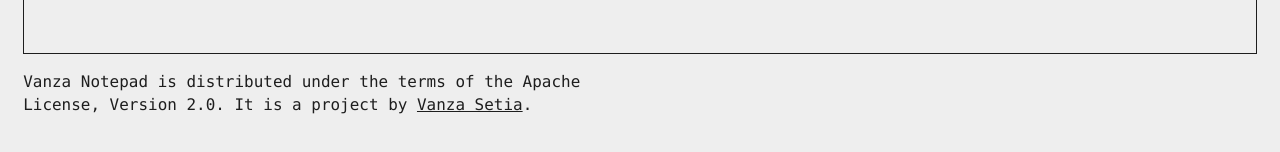
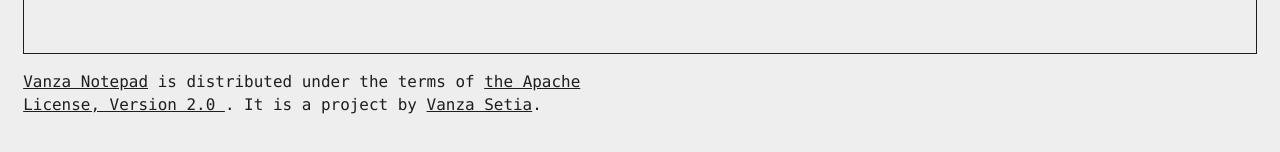
Before and after one commit to vanzasetia/vanza-notepad, a website: page index.html in a window 1280 px wide. Shown: the part 620-772 px from the top of the page. Drawn offline with Linux system fonts and the light colour scheme.

Commit message:
Link the source code

```diff
--- a/index.html
+++ b/index.html
@@ -307,8 +307,15 @@
     <footer>
       <div class="container">
         <p>
-          Vanza Notepad is distributed under the terms of the Apache License,
-          Version 2.0. It is a project by
+          <a href="https://github.com/vanzasetia/vanza-notepad"
+            >Vanza Notepad</a
+          >
+          is distributed under the terms of
+          <a
+            href="https://github.com/vanzasetia/vanza-notepad/blob/main/LICENSE"
+          >
+            the Apache License, Version 2.0 </a
+          >. It is a project by
           <a href="https://vanzasetia.xyz/">Vanza Setia</a>.
         </p>
       </div>
```
